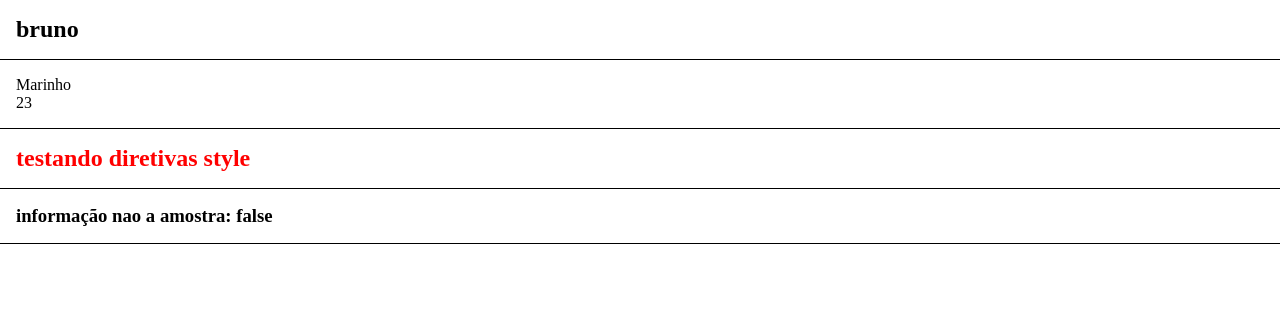
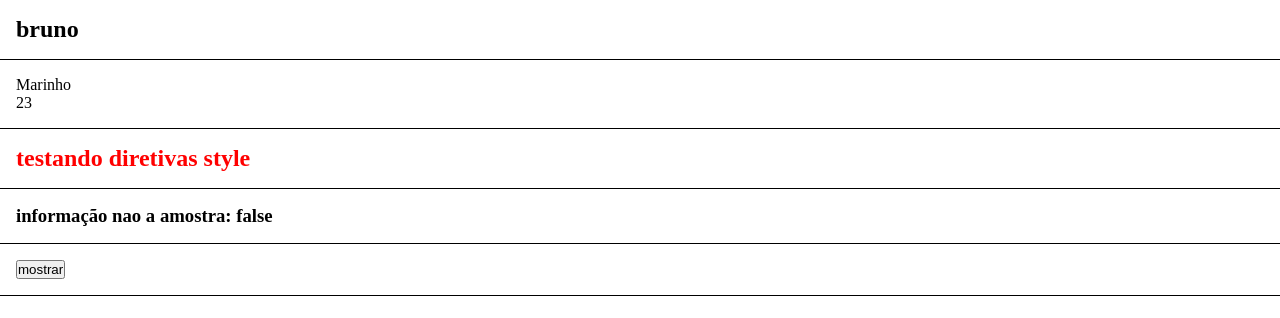
Before and after one commit to Brun0-marinh0/curso-angular, an Angular app: page / in a window 1280 px wide. Shown: the top 318 px of the page. Built offline with nearby package versions, Linux system fonts and the light colour scheme.

Commit message:
aula de funcoes

```diff
--- a/src/app/app.component.html
+++ b/src/app/app.component.html
@@ -2,3 +2,4 @@
 <app-parent-data [lName]="lastName" [year]="year"/>
 <app-directives/>
 <app-if-render/>
+<app-events/>
--- a/src/app/app.module.ts
+++ b/src/app/app.module.ts
@@ -7,6 +7,7 @@ import { FirstComponentComponent } from './components/first-component/first-comp
 import { ParentDataComponent } from './components/parent-data/parent-data.component';
 import { DirectivesComponent } from './components/directives/directives.component';
 import { IfRenderComponent } from './components/if-render/if-render.component';
+import { EventsComponent } from './components/events/events.component';
 
 @NgModule({
   declarations: [
@@ -15,6 +16,7 @@ import { IfRenderComponent } from './components/if-render/if-render.component';
     ParentDataComponent,
     DirectivesComponent,
     IfRenderComponent,
+    EventsComponent,
   ],
   imports: [
     BrowserModule,
--- /dev/null
+++ b/src/app/components/events/events.component.html
@@ -0,0 +1,4 @@
+<div class="container">
+    <p *ngIf="showInfor"> :D </p>
+    <button (click)="show()">mostrar</button>
+</div>
--- /dev/null
+++ b/src/app/components/events/events.component.ts
@@ -0,0 +1,14 @@
+import { Component } from '@angular/core';
+
+@Component({
+  selector: 'app-events',
+  templateUrl: './events.component.html',
+  styleUrls: ['./events.component.css']
+})
+export class EventsComponent {
+  showInfor = false
+
+  show():void{
+    this.showInfor = true
+  }
+}
```
Also changed, not shown: src/app/components/events/events.component.css (added), 1 other file (tests, documents, lock files or other folders).
